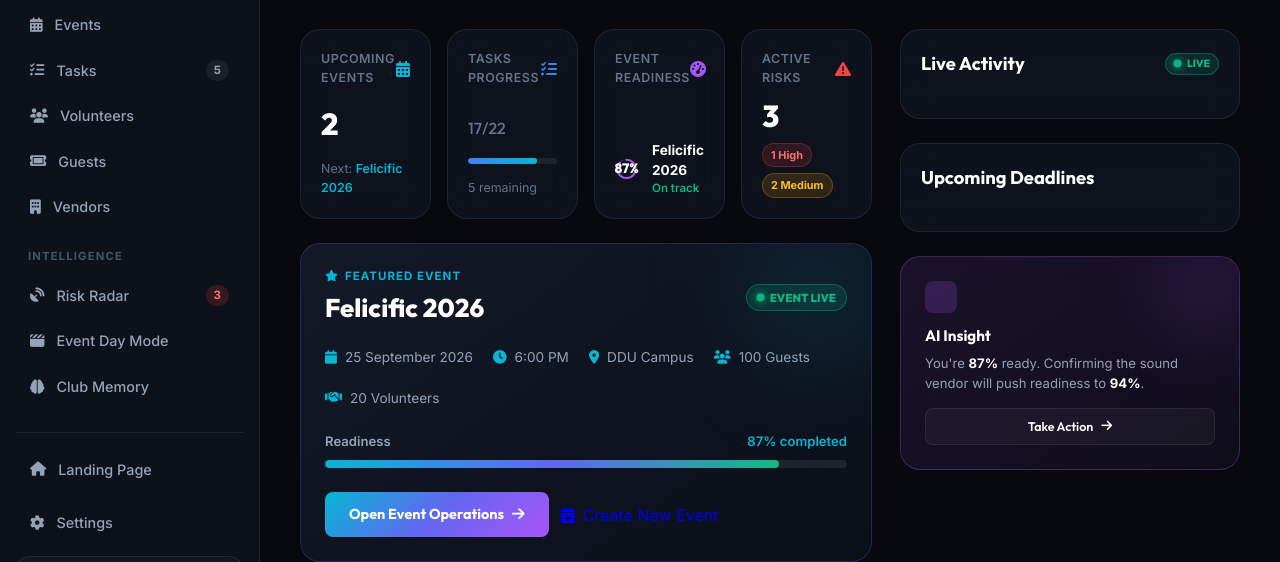
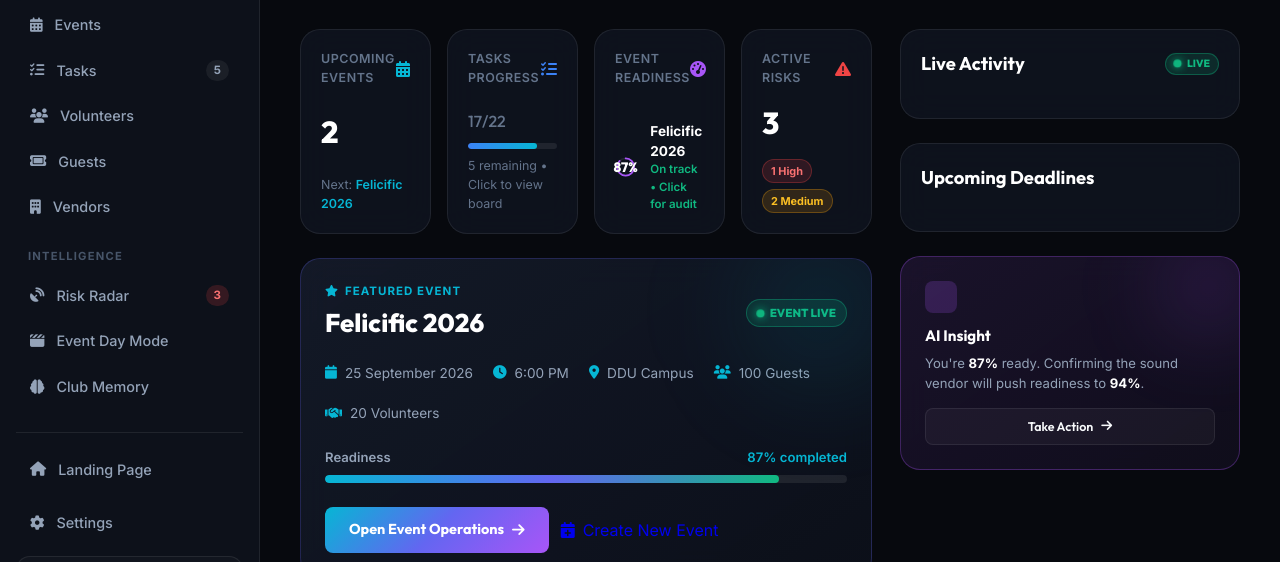
Before and after one commit to Vatsal04201/RUNTIME-REBELS, a plain HTML site: page frontend/dashboard.html in a window 1280 px wide. Shown: the part 207-769 px from the top of the page. Drawn offline with Linux system fonts and the light colour scheme; no server answers; some icons are missing.

Commit message:
feat: Make all metric cards (Tasks Progress, Readiness, Risks, Events) and Quick Action cards clickable

```diff
--- a/frontend/dashboard.css
+++ b/frontend/dashboard.css
@@ -439,6 +439,18 @@ body {
   justify-content: space-between;
 }
 
+.clickable-metric {
+  cursor: pointer;
+  text-decoration: none;
+  transition: transform 0.2s ease, border-color 0.2s ease, box-shadow 0.2s ease;
+}
+
+.clickable-metric:hover {
+  transform: translateY(-3px);
+  border-color: rgba(34, 211, 238, 0.4);
+  box-shadow: 0 8px 30px rgba(0, 240, 255, 0.12);
+}
+
 .metric-head {
   display: flex;
   align-items: center;
--- a/frontend/dashboard.html
+++ b/frontend/dashboard.html
@@ -148,7 +148,7 @@
 
           <section class="metrics-row">
 
-            <div class="glass-card metric">
+            <div class="glass-card metric clickable-metric" onclick="window.location.href='create-event.html'" title="Click to view/create events">
               <div class="metric-head">
                 <span class="metric-label">Upcoming Events</span>
                 <i class="fa-solid fa-calendar-days metric-icon cyan"></i>
@@ -162,7 +162,7 @@
               </div>
             </div>
 
-            <div class="glass-card metric">
+            <div class="glass-card metric clickable-metric" onclick="window.location.href='event-planner.html'" title="Click to view all 22 tasks & 3-phase planner">
               <div class="metric-head">
                 <span class="metric-label">Tasks Progress</span>
                 <i class="fa-solid fa-list-check metric-icon blue"></i>
@@ -176,10 +176,10 @@
                 <div class="mini-bar-fill" id="tasksBarFill" style="width: 77%;"></div>
               </div>
 
-              <div class="metric-foot" id="valTasksRemaining">5 remaining</div>
+              <div class="metric-foot" id="valTasksRemaining">5 remaining • Click to view board</div>
             </div>
 
-            <div class="glass-card metric">
+            <div class="glass-card metric clickable-metric" onclick="window.location.href='readiness.html'" title="Click to view Mathematical Readiness Audit">
               <div class="metric-head">
                 <span class="metric-label">Event Readiness</span>
                 <i class="fa-solid fa-gauge-high metric-icon purple"></i>
@@ -198,13 +198,13 @@
 
                 <div class="gauge-meta">
                   <div class="gauge-event" id="gaugeEventName">Felicific 2026</div>
-                  <div class="gauge-sub" id="gaugeStatusText">On track</div>
+                  <div class="gauge-sub" id="gaugeStatusText">On track • Click for audit</div>
                 </div>
 
               </div>
             </div>
 
-            <div class="glass-card metric">
+            <div class="glass-card metric clickable-metric" onclick="window.location.href='risk-radar.html'" title="Click to open Live Threat Risk Radar">
               <div class="metric-head">
                 <span class="metric-label">Active Risks</span>
                 <i class="fa-solid fa-triangle-exclamation metric-icon red"></i>
@@ -273,7 +273,7 @@
 
             </div>
 
-            <div class="spotlight-progress">
+            <div class="spotlight-progress" onclick="window.location.href='readiness.html'" style="cursor:pointer;" title="Click to view detailed Readiness Audit">
 
               <div class="spotlight-progress-top">
                 <span>Readiness</span>
@@ -359,14 +359,14 @@
 
           <section class="quick-actions">
 
-            <div class="quick-card" id="qaCreateEvent">
+            <div class="quick-card" id="qaCreateEvent" onclick="window.location.href='create-event.html'" style="cursor:pointer;" title="Open Create Event Form">
               <div class="quick-icon">
                 <i class="fa-solid fa-plus"></i>
               </div>
               <div class="quick-label">Create Event</div>
             </div>
 
-            <div class="quick-card" id="qaGeneratePlan">
+            <div class="quick-card" id="qaGeneratePlan" onclick="window.location.href='event-planner.html'" style="cursor:pointer;" title="Open 3-Phase Event Planner">
               <div class="quick-icon">
                 <i class="fa-solid fa-wand-magic-sparkles"></i>
               </div>
@@ -446,7 +446,7 @@
               <strong>94%</strong>.
             </p>
 
-            <button class="btn-ghost full" id="btnTakeInsightAction">
+            <button class="btn-ghost full" id="btnTakeInsightAction" onclick="window.location.href='vendors.html'" style="cursor:pointer;">
               Take Action
               <i class="fa-solid fa-arrow-right"></i>
             </button>
--- a/vatsal/frontend/dashboard.css
+++ b/vatsal/frontend/dashboard.css
@@ -439,6 +439,18 @@ body {
   justify-content: space-between;
 }
 
+.clickable-metric {
+  cursor: pointer;
+  text-decoration: none;
+  transition: transform 0.2s ease, border-color 0.2s ease, box-shadow 0.2s ease;
+}
+
+.clickable-metric:hover {
+  transform: translateY(-3px);
+  border-color: rgba(34, 211, 238, 0.4);
+  box-shadow: 0 8px 30px rgba(0, 240, 255, 0.12);
+}
+
 .metric-head {
   display: flex;
   align-items: center;
```
Also changed, not shown: vatsal/frontend/dashboard.html (+10 -10 lines).
